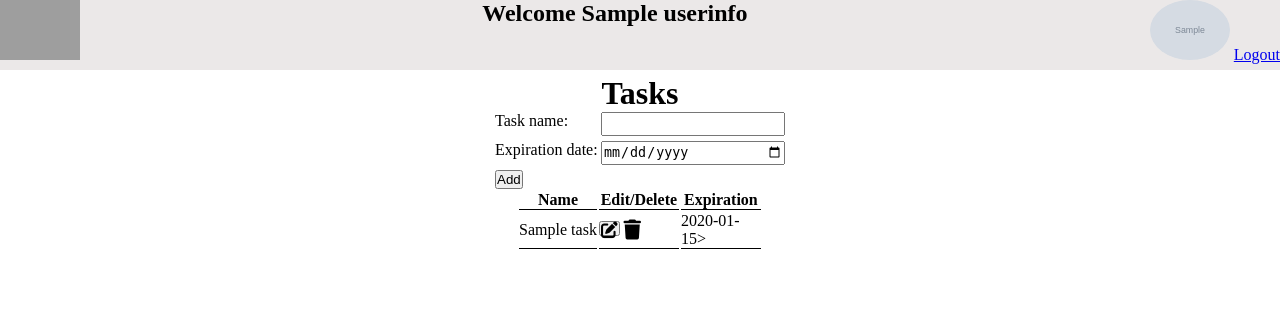
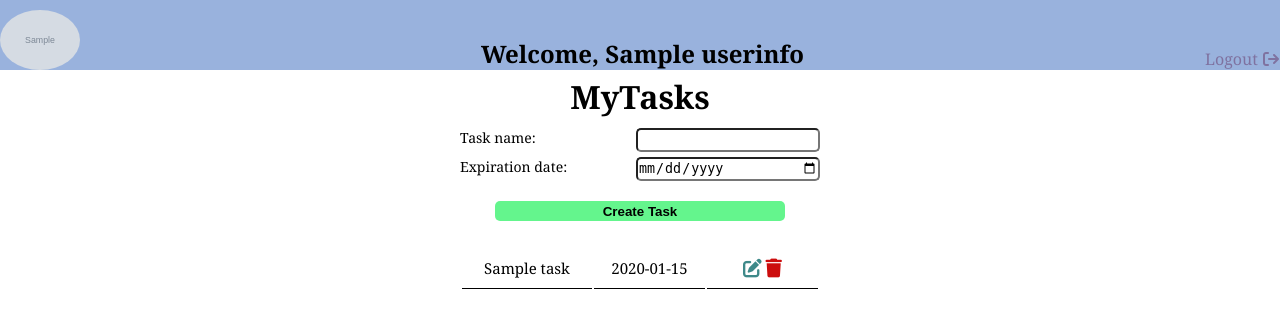
Before and after one commit to Xandowski/crud-flask, a Flask app: template crud_flask/templates/profile.html in a window 1280 px wide. Shown: the top 328 px of the page. Run offline with Flask 2, Linux system fonts and the light colour scheme; tables that the repository leaves empty hold one stand-in row (values such as "Sample post"); the template is opened without the code that fills it: values that come from a table or form of the project are taken from there, most other values are stand-ins (such as "Sample title", 1, 10 or a date in 2020); grey boxes marked "Sample" are stand-in pictures; some libraries are stand-ins or nearby versions; grey boxes are pictures that could not be loaded.

Commit message:
create a better layout

```diff
--- a/crud_flask/app.py
+++ b/crud_flask/app.py
@@ -122,8 +122,9 @@ def create():
     response = f"""
     <tr>
         <td>{task.name}</td>
+        <td>{task.create_date}</td>
         <td>
-            <button class="btn btn-danger"
+            <span
                 hx-get='/task/{task.id}/edit'
                 hx-trigger="edit"
                 id='clickableAwesomeFont'
@@ -141,10 +142,9 @@ def create():
                     trigger edit"
                 >
                     <i class='fas fa-edit fa-lg' name='edit' hx-get='/task/{task.id}/edit' hx-target='closest tr' hx-swap='outerHTML swap:1s'></i>
-            </button>
-            <span id='clickableAwesomeFont'><i class='fas fa-trash fa-lg' name='a' hx-delete='/task/delete/{task.id}' hx-target='closest tr' hx-swap='outerHTML swap:1s'></i></span>
+            </span>
+            <span><i class='fas fa-trash fa-lg' name='a' hx-delete='/task/delete/{task.id}' hx-target='closest tr' hx-swap='outerHTML swap:1s'></i></span>
         </td>
-        <td>{task.create_date}</td>
     <tr/>
     """
     return response
@@ -162,19 +162,20 @@ def delete(id):
 @app.route("/task/<int:id>/edit")
 def enable_edit(id):
     task = Task.query.get(id)
-
+    print(task.id)
     response = f"""
     <tr hx-trigger='cancel' class='editing' hx-get="/task/{task.id}">
         <td><input type="text" name='create-task' value='{task.name}'></td>
+        <td><input type="date" name='create-date' value='{task.create_date}'></td>
         <td>
-            <button hx-put="/task/{task.id}" hx-include="closest tr">
+            <span hx-put="/task/{task.id}" hx-include="closest tr">
                 <i class='fas fa-square-check fa-lg'></i>
-            </button>
-            <button hx-get="/task/{task.id}">
+            </span>
+            <span hx-get="/task/{task.id}">
                 <i class='fas fa-rectangle-xmark fa-lg'></i>
-            </button>
+            </span>
         </td>
-        <td><input type="date" name='create-date' value='{task.create_date}'></td>
+
     </tr>
     """
     return response
@@ -192,8 +193,9 @@ def edit(id):
     response = f"""
     <tr>
         <td>{task.name}</td>
+        <td>{task.create_date}</td>
         <td>
-            <button class="btn btn-danger"
+            <span"
                 hx-get='/task/edit/{{task.id}}'
                 hx-trigger="edit" hx-swap='outerHTML swap:1s'
                 _="on click
@@ -212,10 +214,9 @@ def edit(id):
                 <i class='fas fa-edit fa-lg'
                 name='edit' hx-get='/task/{task.id}/edit' hx-target='closest tr' hx-swap='outerHTML swap:1s'>
                 </i>
-            </button>
-            <span id='clickableAwesomeFont'><i class='fas fa-trash fa-lg' name='delete' hx-delete='/task/delete/{{task.id}}' hx-target='closest tr' hx-swap='outerHTML swap:1s'></i></span>
+            </span>
+            <span><i class='fas fa-trash fa-lg' name='delete' hx-delete='/task/delete/{{task.id}}' hx-target='closest tr' hx-swap='outerHTML swap:1s'></i></span>
         </td>
-        <td>{task.create_date}</td>
     </tr>
     """
     print(f"{task.name} edited")
@@ -236,3 +237,4 @@ def logout():
 
 if __name__ == "__main__":
     app.run(debug=True)
+    app.config["TEMPLATES_AUTO_RELOAD"] = True
--- /dev/null
+++ b/crud_flask/static/css/colors.css
@@ -0,0 +1,8 @@
+:root {
+  --color-first: #64f58d;
+  --color-first-dark: #57d87c;
+  --color-second: #99b2dd;
+  --color-third: #7f72a0;
+  --color-four: #cc0c0c;
+  --color-five: #3e8989;
+}
--- a/crud_flask/static/css/profile.css
+++ b/crud_flask/static/css/profile.css
@@ -1,6 +1,17 @@
+@import "colors.css";
+
 * {
   margin: 0;
   padding: 0;
+}
+
+a {
+  color: var(--color-third);
+  text-decoration: none;
+}
+
+html {
+  font-family: "Noto Serif", serif;
 }
 
 .avatar {
@@ -15,9 +26,35 @@
 .navbar {
   display: flex;
   justify-content: space-between;
+  align-items: flex-end;
   height: 70px;
   width: 100hw;
-  background-color: #ebe8e8;
+  background-color: var(--color-second);
+}
+
+.fa-arrow-right-from-bracket {
+  color: var(--color-third);
+  cursor: pointer;
+}
+
+.fa-trash {
+  color: var(--color-four);
+  cursor: pointer;
+}
+
+.fa-edit {
+  color: var(--color-five);
+  cursor: pointer;
+}
+
+.fa-square-check {
+  color: var(--color-five);
+  cursor: pointer;
+}
+
+.fa-rectangle-xmark {
+  color: var(--color-four);
+  cursor: pointer;
 }
 
 main {
@@ -32,16 +69,31 @@ td {
   border: 1px solid black;
 } */
 
-tr td:not(:first-child) {
-  width: 80px;
+main section {
+  width: 100%;
+  display: flex;
+  justify-content: center;
+}
+
+table,
+form {
+  width: 360px;
+  margin-top: 10px;
+}
+
+form {
+  display: flex;
+  flex-direction: column;
+  /* justify-content: space-between; */
+  align-items: center;
+}
+
+form label {
+  width: 100%;
 }
 
 .tasks-table {
   border-collapse: collapse;
-}
-
-.new-task {
-  width: 290px;
 }
 
 .new-task form label {
@@ -53,6 +105,11 @@ tr td:not(:first-child) {
 .new-task form label input {
   width: 180px;
   height: 20px;
+  border-radius: 5px;
+}
+
+.new-task form label p {
+  font-size: 14px;
 }
 
 thead tr th {
@@ -61,6 +118,10 @@ thead tr th {
 
 tbody tr td {
   border-bottom: 1px solid black;
+  width: 45px;
+  text-align: center;
+  height: 40px;
+  font-size: 15px;
 }
 
 tbody tr td input {
@@ -71,3 +132,20 @@ tbody tr td input {
 #clickableAwesomeFont {
   height: 15px;
 }
+
+.btn-new-task {
+  background-color: var(--color-first);
+  border: 0;
+  border-radius: 5px;
+  width: 290px;
+  height: 20px;
+  font-weight: bold;
+  margin: 15px 0;
+  cursor: pointer;
+  transition: all 0.5s ease-in;
+}
+
+.btn-new-task:hover {
+  background-color: var(--color-first-dark);
+  transition: all 0.5s ease-in;
+}
--- /dev/null
+++ b/crud_flask/static/css/styles.css
@@ -0,0 +1 @@
+@import "profile.css";
--- a/crud_flask/templates/profile.html
+++ b/crud_flask/templates/profile.html
@@ -5,7 +5,10 @@
     <meta charset="UTF-8">
     <meta http-equiv="X-UA-Compatible" content="IE=edge">
     <meta name="viewport" content="width=device-width, initial-scale=1.0">
-    <link rel="stylesheet" href="../static/css/profile.css">
+    <link rel="preconnect" href="https://fonts.googleapis.com">
+<link rel="preconnect" href="https://fonts.gstatic.com" crossorigin>
+<link href="https://fonts.googleapis.com/css2?family=Noto+Serif:wght@400;700&display=swap" rel="stylesheet">
+    <link rel="stylesheet" href="../static/css/styles.css">
     <link rel="stylesheet" href="https://cdnjs.cloudflare.com/ajax/libs/font-awesome/6.1.0/css/all.min.css">
     <title>Profile Page</title>
 </head>
@@ -14,26 +17,19 @@
     <script src="https://unpkg.com/htmx.org@1.7.0"></script>
     <div class="logged-in-box auth0-box logged-in">
         <nav class="navbar">
-            <img class="logo" src="//cdn.auth0.com/samples/auth0_logo_final_blue_RGB.png"/>
-            <h2>Welcome {{userinfo['name']}}</h2>
-            <div>
             <img class="avatar" src="{{userinfo['picture']}}" />
-                <a class="btn btn-primary btn-lg btn-logout btn-block" href="/logout">Logout</a>
-            </div>
+            <h2>Welcome, {{userinfo['name']}}</h2>
+            <a class="btn" href="/logout">Logout <i class="fa-solid fa-arrow-right-from-bracket"></i></a>
         </nav>
         <main>
-            <h1 clas="title">Tasks</h1>
+            <h1 clas="title">MyTasks</h1>
             <section class="new-task">
-                    <!-- <label for="task-input">
-                        <p class="input-name">Add task:</p>
-                        <input type="text" id=""task-input>
-                    </label>
-
-                    <label for="date-input">
-                        <p clas="input-name">Expiration date:</p>
-                        <input type="date" id=""date-input>
-                    </label> -->
-                    <form class="form-inline" hx-post="/task/create" hx-swap="beforebegin" hx-target="#newTask" >
+                <form
+                    class="form-inline"
+                    hx-post="/task/create"
+                    hx-swap="beforebegin"
+                    hx-target="#newTask"
+                >
                     <label for="task-name" class="form-group mx-sm-3 mb-2">
                         <p>Task name:</p>
                         <input type="text" class="form-control" name="create-task" id="task-name">
@@ -42,29 +38,31 @@
                         <p>Expiration date:</p>
                         <input type="date" class="form-control" name="create-date" id="expiration-date">
                     </label>
-                        <button class="btn btn-primary mb-2 centre">Add</button>
+                    <button class="btn-new-task">Create Task</button>
                 </form>
         </section>
 
            <section>
                 <table class="table delete-row-example">
-                    <thead>
+                    <!-- <thead>
                     <tr>
                         <th scope="col">Name</th>
                         <th scope="col">Edit/Delete</th>
                         <th scope="col">Expiration</th>
                     </tr>
-                    </thead>
+                    </thead> -->
                     <tbody hx-target="closest tr" hx-swap="outerHTML">
                         {%for t in tasks%}
 
                             <tr>
                                 <td>{{t.name}}</td>
+                                <td>{{t.create_date}}</td>
                                 <td>
-                                    <button class="btn btn-danger"
+                                    <span
+                                        hx-target='closest tr'
+                                        hx-swap='outerHTML swap:1s'
                                         hx-get='/task/{{t.id}}/edit'
                                         hx-trigger="edit"
-                                    id='clickableAwesomeFont'
                                         _="on click
                                             if .editing is not empty
                                             Swal.fire({title: 'Already Editing',
@@ -78,11 +76,14 @@
                                             end
                                             trigger edit"
                                     >
-                                        <i class='fas fa-edit fa-lg' name='edit' hx-get='/task/{{t.id}}/edit' hx-target='closest tr' hx-swap='outerHTML swap:1s'></i>
-                                    </button>
-                                    <span id='clickableAwesomeFont'><i class='fas fa-trash fa-lg' name='a' hx-delete='/task/delete/{{t.id}}' hx-target='closest tr' hx-swap='outerHTML swap:1s'></i></span>
+                                        <i
+                                            class='fas fa-edit fa-lg'
+                                            name='edit'
+                                            hx-get='/task/{{t.id}}/edit'
+                                        ></i>
+                                    </span>
+                                    <span><i class='fas fa-trash fa-lg' name='delete' hx-delete='/task/delete/{{t.id}}' hx-target='closest tr' hx-swap='outerHTML swap:1s'></i></span>
                                 </td>
-                                <td>{{t.create_date}}></td>
                             </tr>
                         {%endfor%}
                         <tr id="newTask"></tr>
```
Lines whose indentation alone changed are shown as unchanged.
